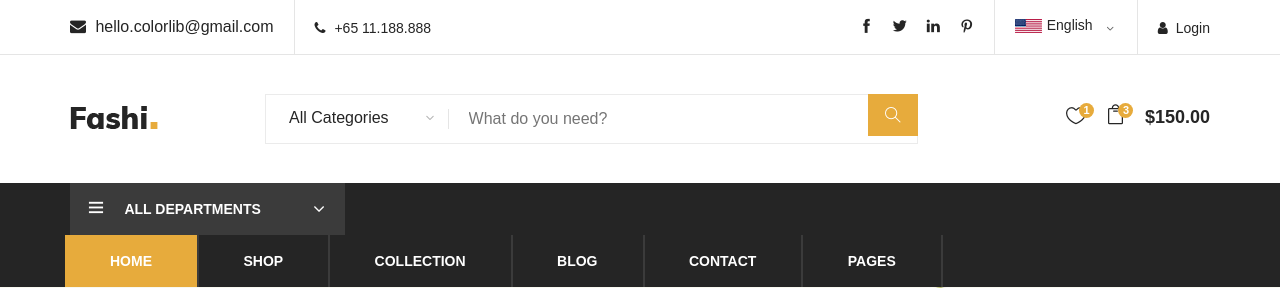
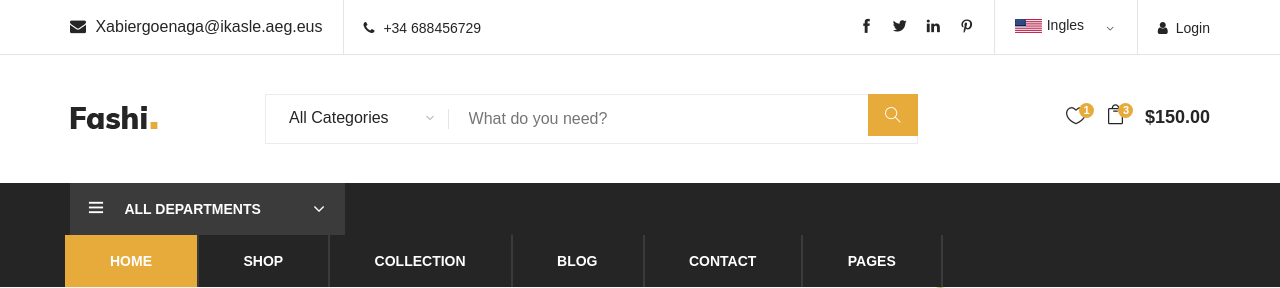
Before and after one commit to Misil4/E3P1, a PHP site: page / in a window 1280 px wide. Shown: the top 288 px of the page. Run offline with PHP 8.4, Linux system fonts and the light colour scheme; some web fonts are replaced.

Commit message:
3-03-2021

```diff
--- a/fashi-master/nav.php
+++ b/fashi-master/nav.php
@@ -7,11 +7,11 @@
                 <div class="ht-left">
                     <div class="mail-service">
                         <i class=" fa fa-envelope"></i>
-                        hello.colorlib@gmail.com
+                        Xabiergoenaga@ikasle.aeg.eus
                     </div>
                     <div class="phone-service">
                         <i class=" fa fa-phone"></i>
-                        +65 11.188.888
+                        +34 688456729
                     </div>
                 </div>
                 <div class="ht-right">
@@ -19,7 +19,7 @@
                     <div class="lan-selector">
                         <select class="language_drop" name="countries" id="countries" style="width:300px;">
                             <option value='yt' data-image="img/flag-1.jpg" data-imagecss="flag yt"
-                                data-title="English">English</option>
+                                data-title="English">Ingles</option>
                             <option value='yu' data-image="img/flag-3.png" data-imagecss="flag yu"
                                 data-title="Bangladesh">Euskera </option>
                             <option value='yu' data-image="img/flag-4.png" data-imagecss="flag yu"
```
